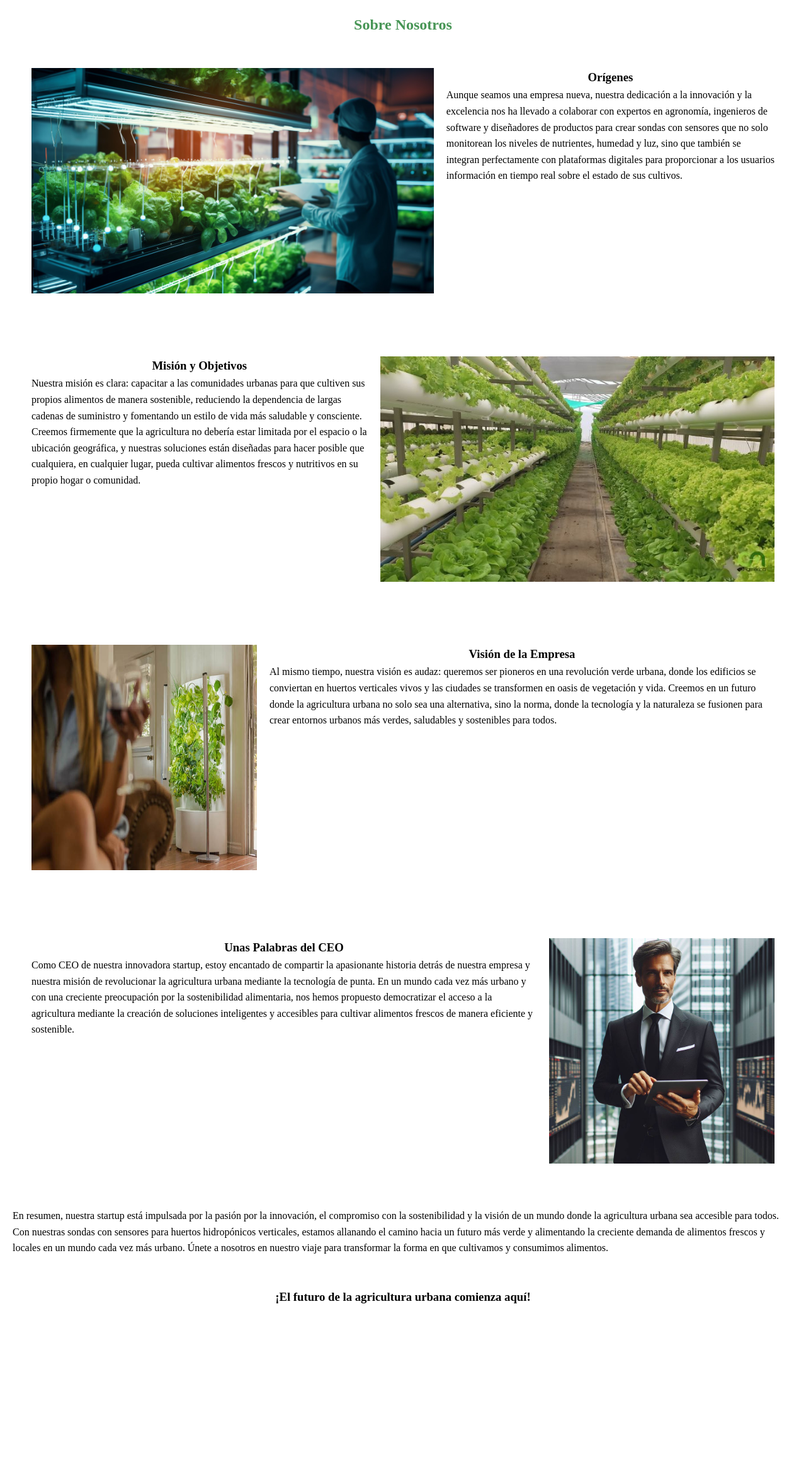
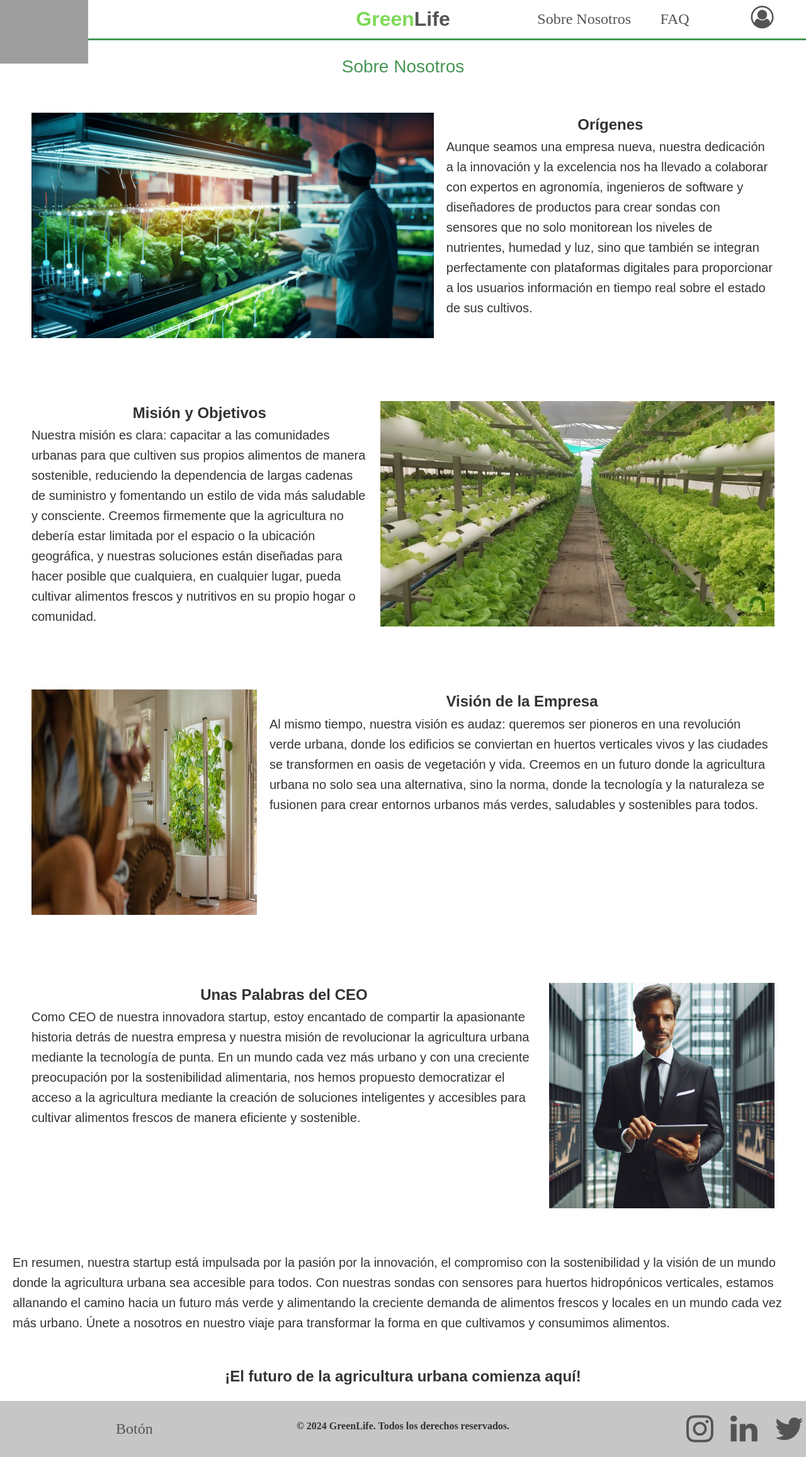
Before and after one commit to Saac04/GreenLife, a PHP site: page /SobreNosotros.html in a window 1280 px wide. Shown: the whole page at 63% size. Before the commit the page ends 2070 px from the top, so only its background shows below. Run offline with PHP 8.4, Linux system fonts and the light colour scheme; grey boxes are pictures that could not be loaded.

Commit message:
hecho responsive y el header

```diff
--- a/scr/SobreNosotros.html
+++ b/scr/SobreNosotros.html
@@ -6,10 +6,59 @@
     <meta charset="UTF-8">
     <meta http-equiv="X-UA-Compatible" content="IE=edge">
     <meta name="viewport" content="width=device-width, initial-scale=1.0">
+    <link rel="stylesheet" href="https://cdnjs.cloudflare.com/ajax/libs/font-awesome/4.7.0/css/font-awesome.min.css">
+    <link rel="stylesheet" href="css/MenuHam.css">
+    <link rel="stylesheet" href="css/Botones.css">
+    <link rel="stylesheet" href="css/Fuentes.css">
+    <link rel="stylesheet" href="css/header.css">
+    <link rel="stylesheet" href="css/footer.css">
     <link rel="stylesheet" href="css/SobreNosotros.css">
     <title>SobreNosotros</title>
 </head>
 <body>
+
+<header class="header">
+    <div><img class="logo" src="img/Grado_en_tecnologías_interactivas.svg" alt="LOGO"></div>
+    <h1><span class="green">Green</span><span class="life">Life</span></h1>
+    <nav>
+        <ul class="nav-menu" id="menuOrdenador">
+            <li><a class="text-button" href="#">Sobre Nosotros</a></li>
+            <li><a class="text-button" href="#">FAQ</a></li>
+            <li><a class="text-button" href="#"><i class="fa fa-user-circle-o"></i></a></li>
+        </ul>
+    </nav>
+</header>
+
+<nav id="navMenu" role="navigation">
+    <div id="menuToggle">
+        <!--
+        A fake / hidden checkbox is used as click reciever,
+        so you can use the :checked selector on it.
+        -->
+        <input type="checkbox" />
+
+        <!--
+        Some spans to act as a hamburger.
+
+        They are acting like a real hamburger,
+        not that McDonalds stuff.
+        -->
+        <span></span>
+        <span></span>
+        <span></span>
+
+        <!--
+        Too bad the menu has to be inside of the button
+        but hey, it's pure CSS magic.
+        -->
+        <ul id="menu">
+            <li><a class="text-button" href="#"><i class="fa fa-user-circle-o"></i></a></li>
+            <li><a class="text-button" href="#">FAQ</a></li>
+            <li><a class="text-button" href="#">Sobre Nosotros</a></li>
+        </ul>
+    </div>
+</nav>
+
 <div id="container">
 
     <div class="container">
@@ -64,5 +113,15 @@
 
 
 </div>
+
+<footer class="footer-container">
+    <button class="text-button" >Botón</button>
+    <h4>© 2024 GreenLife. Todos los derechos reservados.</h4>
+    <div class="social-icons">
+        <a href="#"><i class="fa fa-instagram"></i></a>
+        <a href="#"><i class="fa fa-linkedin"></i></a>
+        <a href="#"><i class="fa fa-twitter"></i></a>
+    </div>
+</footer>
 </body>
 </html>
--- a/scr/app/css/GraficosHistoricos.css
+++ b/scr/app/css/GraficosHistoricos.css
@@ -4,8 +4,6 @@ body {
     align-items: center;
     margin: 0;
 }
-
-
 
 .dropdown{
     display: flex;
--- a/scr/css/Fuentes.css
+++ b/scr/css/Fuentes.css
@@ -35,7 +35,7 @@ p, .p{
 }
 
 /* Consulta de medios para tamaños de pantalla menores o iguales a 500px */
-@media screen and (max-width: 500px) {
+@media screen and (max-width: 600px) {
     h1 {
         font-size: 22px; /* Tamaño de letra para h1 en pantallas pequeñas */
     }
--- a/scr/css/MenuHam.css
+++ b/scr/css/MenuHam.css
@@ -129,8 +129,6 @@
     padding: 50px;
     padding-top: 150px;
 
-
-
     border-left: #479555 3px solid;
     background: white;
     list-style-type: none;
--- a/scr/css/SobreNosotros.css
+++ b/scr/css/SobreNosotros.css
@@ -83,7 +83,6 @@ body {
 .ContainerVision img{
     width: 358px;
     height: 358px;
-    order: 1;
 }
 
 .textVision{
```
Also changed, not shown: other parts of scr/css/SobreNosotros.css (+61 -0 lines).
